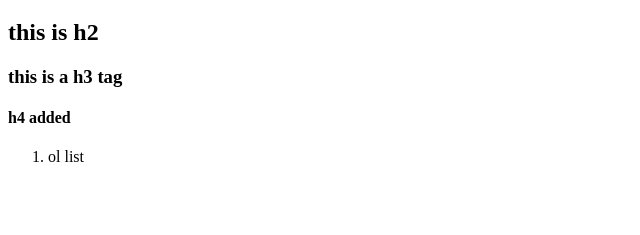
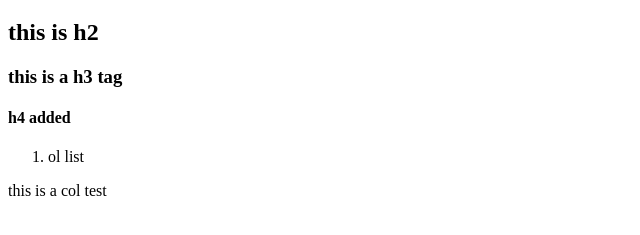
Before and after one commit to sajjadmohammadi23/git-7, a plain HTML site: page index.html in a window 1280 px wide. Shown: the part 61-296 px from the top of the page, without its empty margins (0-640 px from the left). Drawn offline with Linux system fonts and the light colour scheme.

Commit message:
col test added

```diff
--- a/index.html
+++ b/index.html
@@ -18,5 +18,7 @@
         </ol>
 
     </nav>
+
+    <p>this is a col test</p>
 </body>
 </html>
```
